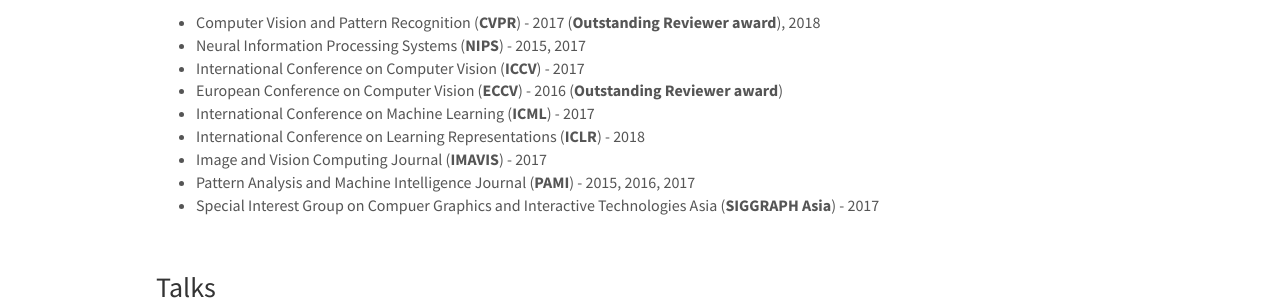
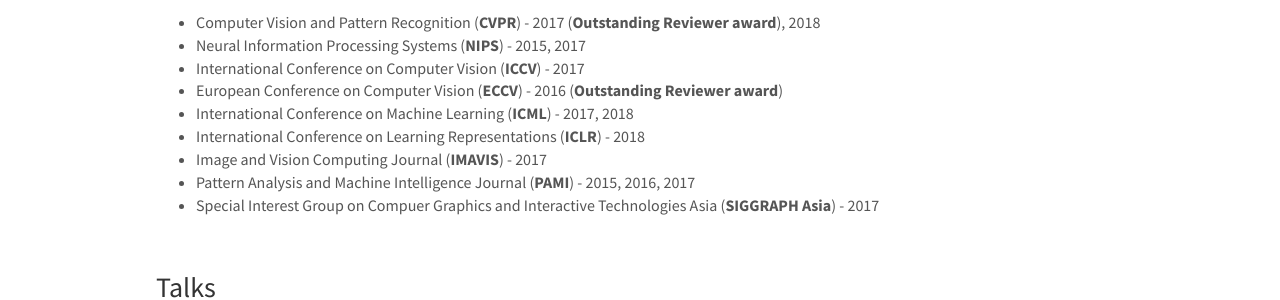
Before and after one commit to varunjampani/varunjampani.github.io, a Jekyll site: the page built from _pages/experience.md, in a window 1280 px wide and 900 px high. Shown: the part 250-550 px from the top of the window. Built offline with Jekyll 4.4.1, drawn with Linux system fonts in a browser that asks for light colours; nearby versions of some CDN libraries.

Commit message:
minor additions

```diff
--- a/_pages/experience.md
+++ b/_pages/experience.md
@@ -18,7 +18,7 @@ I am a reviewer for the following conferences and journals.
 <li>Neural Information Processing Systems (<strong>NIPS</strong>) - 2015, 2017</li>
 <li>International Conference on Computer Vision (<strong>ICCV</strong>) - 2017</li>
 <li>European Conference on Computer Vision (<strong>ECCV</strong>) - 2016 (<strong>Outstanding Reviewer award</strong>)</li>
-<li>International Conference on Machine Learning (<strong>ICML</strong>) - 2017</li>
+<li>International Conference on Machine Learning (<strong>ICML</strong>) - 2017, 2018</li>
 <li>International Conference on Learning Representations (<strong>ICLR</strong>) - 2018</li>
 <li>Image and Vision Computing Journal (<strong>IMAVIS</strong>) - 2017</li>
 <li>Pattern Analysis and Machine Intelligence Journal (<strong>PAMI</strong>) - 2015, 2016, 2017</li>
```
Also changed, not shown: _pages/codes.md (+1 -0 lines).
